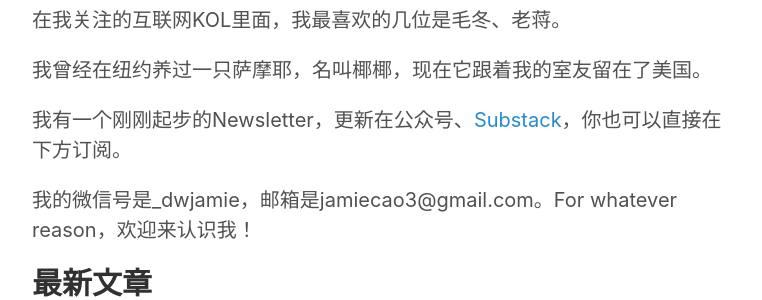
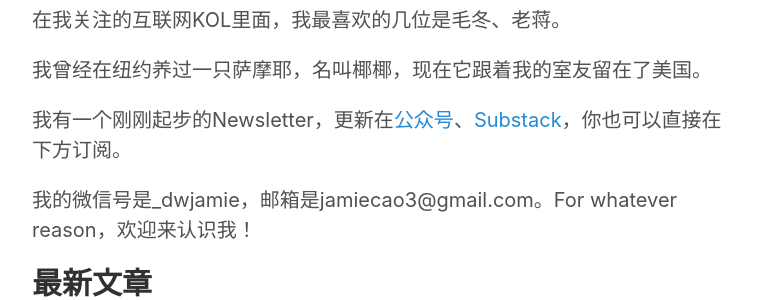
Before and after one commit to dwjamie/dwjamie.github.io, a Jekyll site: the page built from index.html, in a window 1280 px wide. Shown: the part 676-976 px from the top of the page, without its empty margins (258-1020 px from the left). Built offline with Jekyll 4.4.1, drawn with Linux system fonts in a browser that asks for light colours; some of the changed lines change nothing that is shown.

Commit message:
Add WeChat official account link

```diff
--- a/index.html
+++ b/index.html
@@ -20,7 +20,7 @@ title: Home
 
   <p>我曾经在纽约养过一只萨摩耶，名叫椰椰，现在它跟着我的室友留在了美国。</p>
 
-  <p>我有一个刚刚起步的Newsletter，更新在公众号、<a href="https://grasshopper3.substack.com/">Substack</a>，你也可以直接在下方订阅。</p>
+  <p>我有一个刚刚起步的Newsletter，更新在<a href="https://mp.weixin.qq.com/mp/profile_ext?action=home&__biz=MzAwNjEzNjgyOA==">公众号</a>、<a href="https://grasshopper3.substack.com/">Substack</a>，你也可以直接在下方订阅。</p>
 
   <p>我的微信号是_dwjamie，邮箱是jamiecao3@gmail.com。For whatever reason，欢迎来认识我！</p>
 </div>
```
